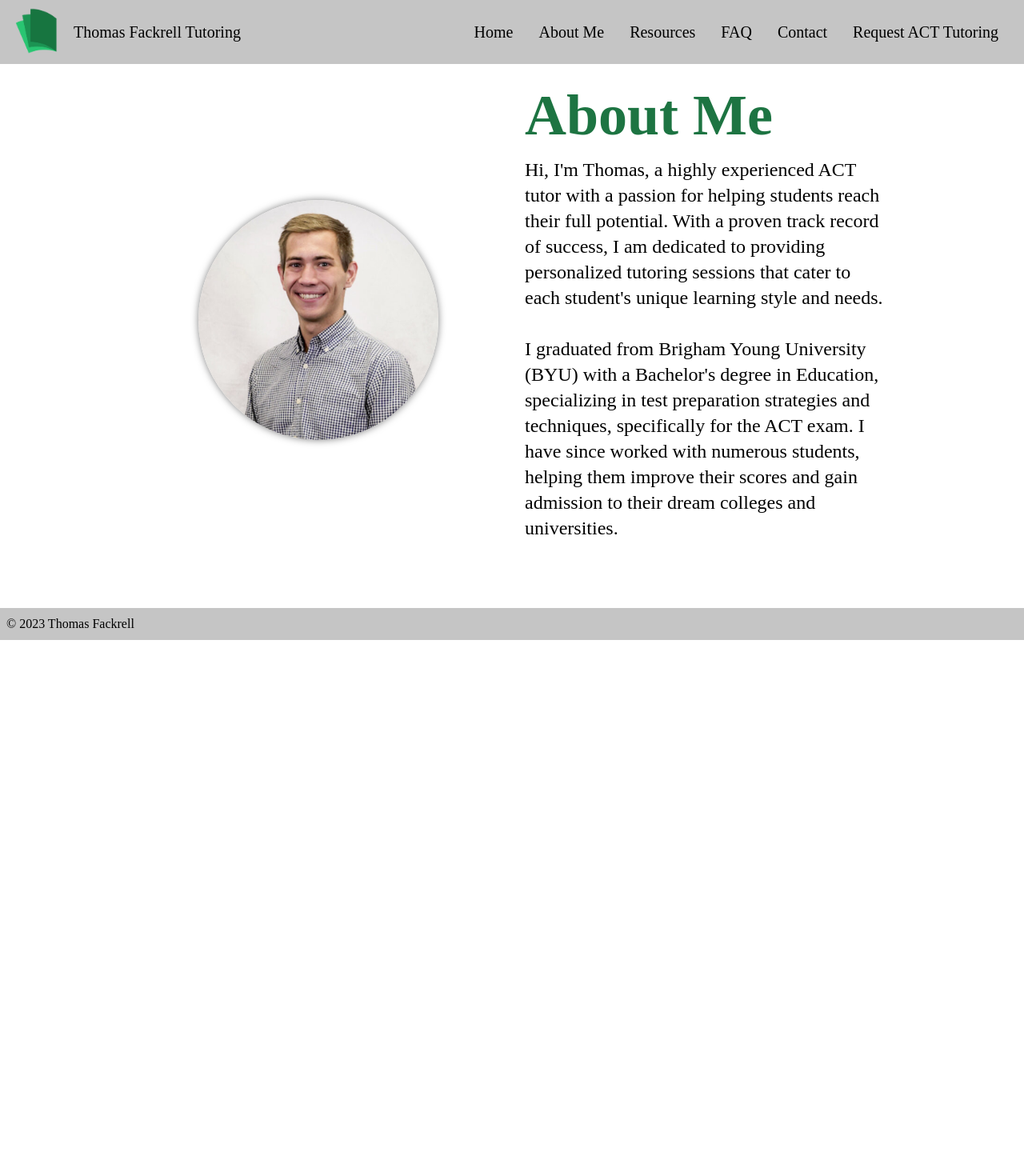
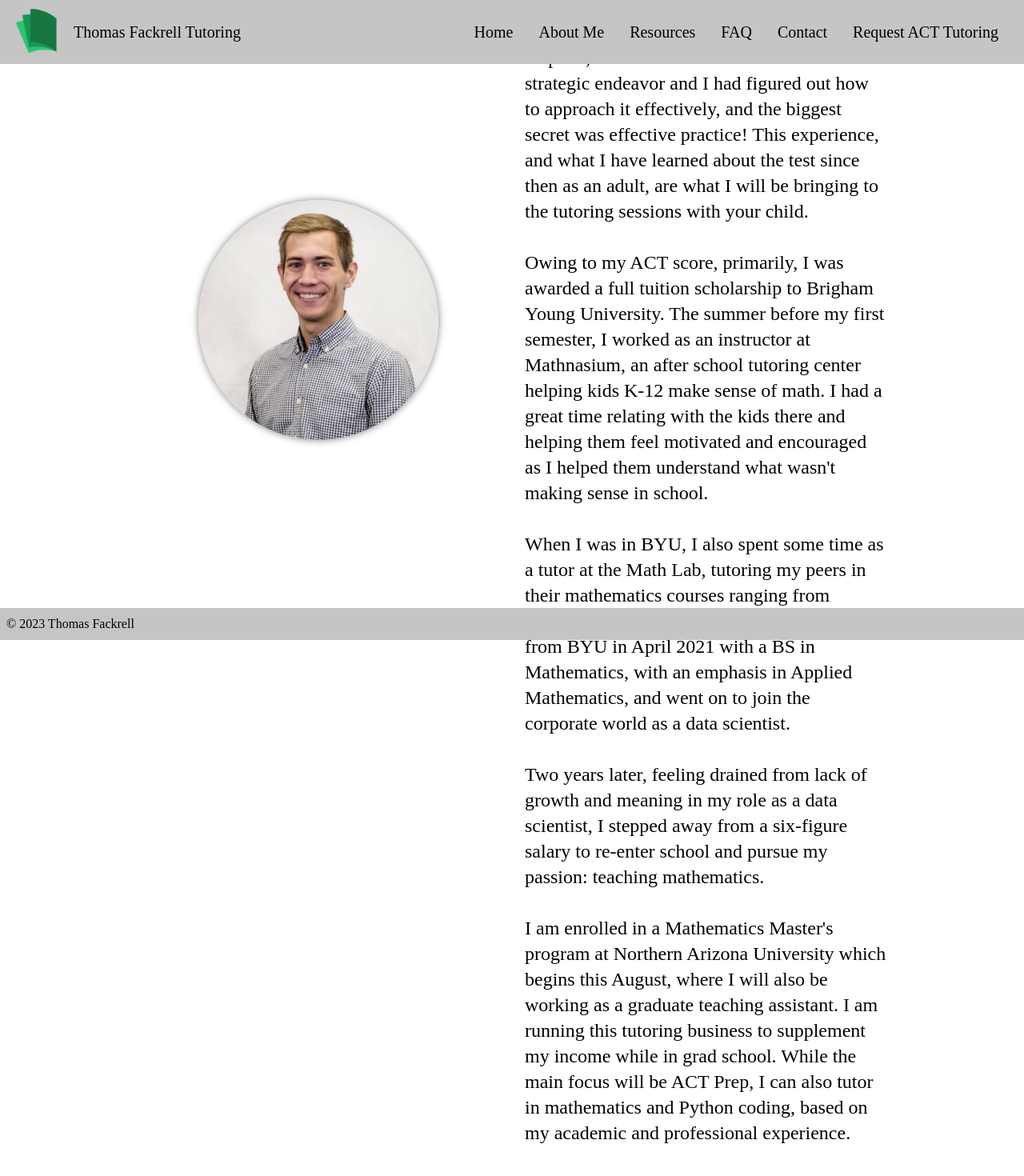
Before and after one commit to mckayfackrell/thomastutoring, a React (Create React App) app: page /aboutme in a window 1280 px wide. Shown: the top 1470 px of the page at 80% size. Before the commit the page ends 800 px from the top, so only its background shows below. Built offline with nearby package versions, Linux system fonts and the light colour scheme; the HTML template or start-up script is replaced by a standard one.

Commit message:
updated about me page

```diff
--- a/src/pages/AboutMe.jsx
+++ b/src/pages/AboutMe.jsx
@@ -17,6 +17,9 @@ const AboutMe = () => {
                 borderRadius: `50%`,
                 height: `300px`,
                 boxShadow: `0px 0px 10px rgba(0, 0, 0, 0.5)`,
+                position: "sticky",
+                top: "50%",
+                transform: "translateY(-50%)",
               }}
             ></div>
           </div>
@@ -25,20 +28,73 @@ const AboutMe = () => {
               About Me
             </h1>
             <p className="py-4 max-w-[700px] text-1xl lg:text-2xl">
-              Hi, I'm Thomas, a highly experienced ACT tutor with a passion for
-              helping students reach their full potential. With a proven track
-              record of success, I am dedicated to providing personalized
-              tutoring sessions that cater to each student's unique learning
-              style and needs.
+              Ever since high school, I have been a natural teacher. My first
+              tutoring gig was in my senior year helping one of my friends with
+              his calculus homework, making $30 an hour. I would have been happy
+              helping him for free because of how much I loved the subject
+              matter! I got so much satisfaction out of finding the knowledge
+              gaps and explaining things clearly so my friends could finally
+              make sense of what we were learning in school.
             </p>
             <p className="py-4 max-w-[700px] text-1xl lg:text-2xl">
-              I graduated from Brigham Young University (BYU) with a Bachelor's
-              degree in Education, specializing in test preparation strategies
-              and techniques, specifically for the ACT exam. I have since worked
-              with numerous students, helping them improve their scores and gain
-              admission to their dream colleges and universities.
+              Prior to this, I had taken the ACT in preparation for college
+              applications. My first time taking the test, I didn't know much
+              about the ACT, and effectively went in blind. I scored well my
+              first time through, but I knew I could do better. I set a goal for
+              myself to score a 34 (out of 36), and over the course of the next
+              few months, I studied the material for the ACT independently,
+              including taking practice tests and working through the solutions
+              to the problems I had missed. It was this quiet, focused study
+              time in my bedroom that made all the difference.
+            </p>
+            <p className="py-4 max-w-[700px] text-1xl lg:text-2xl">
+              When it came time for the test again, to my surprise, I had scored
+              a 35! The test was a strategic endeavor and I had figured out how
+              to approach it effectively, and the biggest secret was effective
+              practice! This experience, and what I have learned about the test
+              since then as an adult, are what I will be bringing to the
+              tutoring sessions with your child.
+            </p>
+            <p className="py-4 max-w-[700px] text-1xl lg:text-2xl">
+              Owing to my ACT score, primarily, I was awarded a full tuition
+              scholarship to Brigham Young University. The summer before my
+              first semester, I worked as an instructor at Mathnasium, an after
+              school tutoring center helping kids K-12 make sense of math. I had
+              a great time relating with the kids there and helping them feel
+              motivated and encouraged as I helped them understand what wasn't
+              making sense in school.
+            </p>
+            <p className="py-4 max-w-[700px] text-1xl lg:text-2xl">
+              When I was in BYU, I also spent some time as a tutor at the Math
+              Lab, tutoring my peers in their mathematics courses ranging from
+              Algebra to Multivariate Calculus. I graduated from BYU in April
+              2021 with a BS in Mathematics, with an emphasis in Applied
+              Mathematics, and went on to join the corporate world as a data
+              scientist.
+            </p>
+            <p className="py-4 max-w-[700px] text-1xl lg:text-2xl">
+              Two years later, feeling drained from lack of growth and meaning
+              in my role as a data scientist, I stepped away from a six-figure
+              salary to re-enter school and pursue my passion: teaching
+              mathematics.
+            </p>
+            <p className="py-4 max-w-[700px] text-1xl lg:text-2xl">
+              I am enrolled in a Mathematics Master's program at Northern
+              Arizona University which begins this August, where I will also be
+              working as a graduate teaching assistant. I am running this
+              tutoring business to supplement my income while in grad school.
+              While the main focus will be ACT Prep, I can also tutor in
+              mathematics and Python coding, based on my academic and
+              professional experience.
+            </p>
+            <p className="py-4 max-w-[700px] text-1xl lg:text-2xl">
+              It's my pleasure to work with you and your child in reaching his
+              or her goals, and I'm confident I can be of assistance in that
+              endeavor. Please let me know how I can be of service to you!
+              Thomas Fackrell
             </p>
           </div>
+          ;
         </div>
       </div>
     </div>
```
